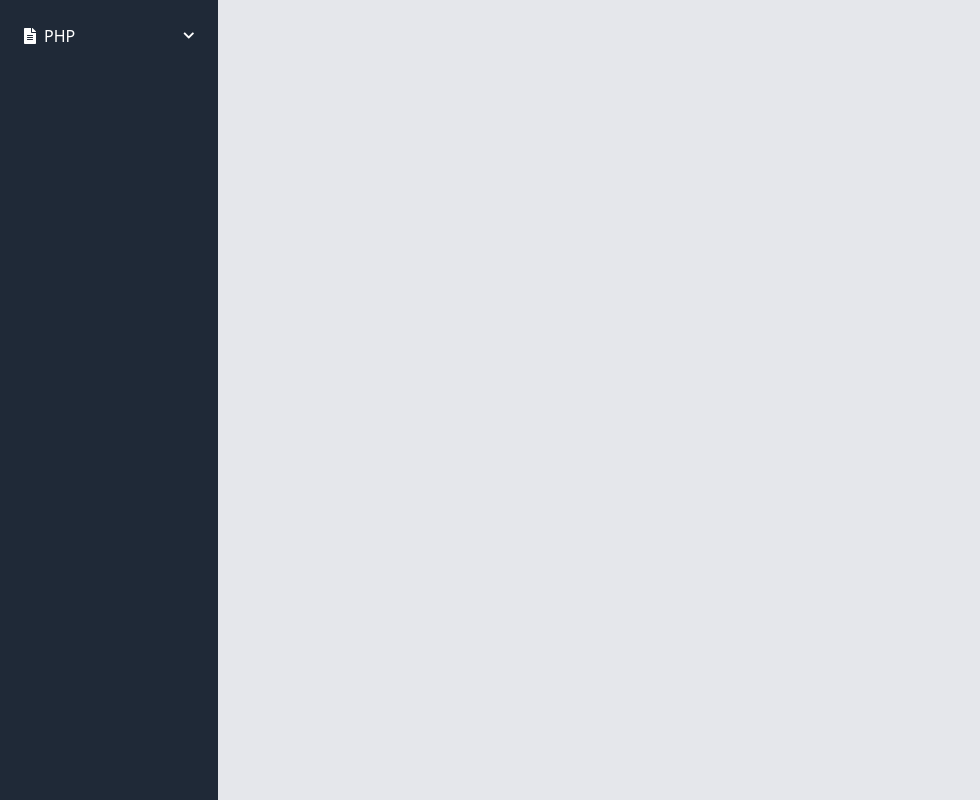
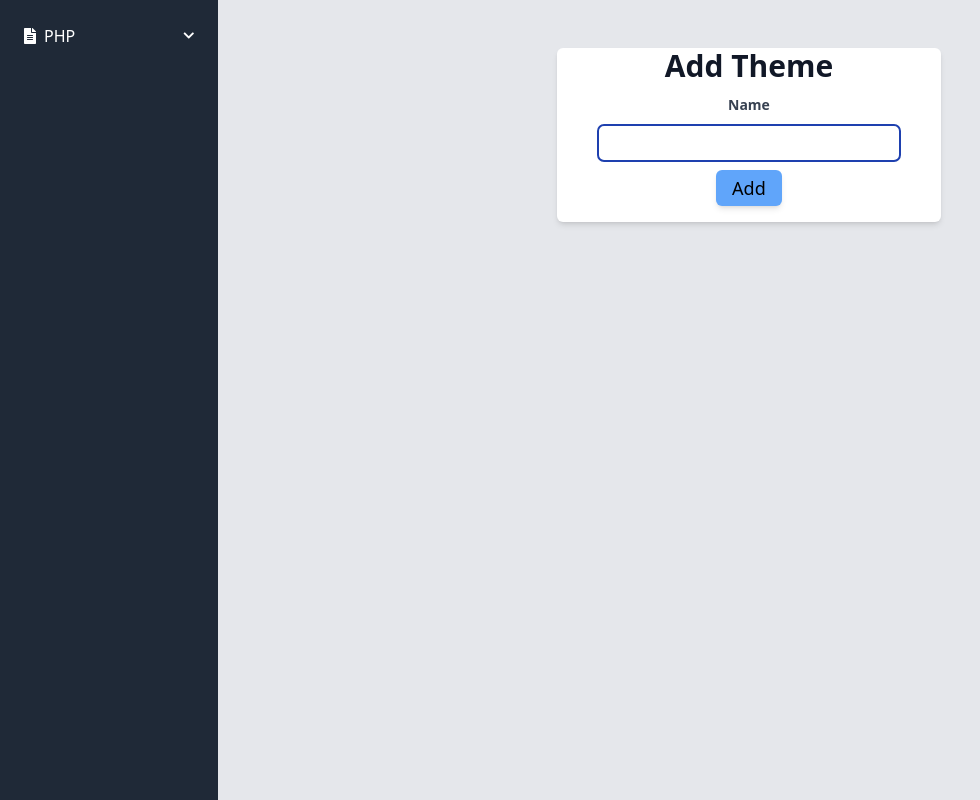
Before and after one commit to Leerlandais/school, a PHP site: template view/private/theme.addMain.html.twig in a window 1280 px wide. Shown: the part 60-860 px from the top of the page, without its empty margins (0-980 px from the left). Run offline with PHP 8.4, Linux system fonts and the light colour scheme; the template is opened without the code that fills it, so the values that code supplies are empty; some libraries are stand-ins or nearby versions.

Commit message:
added form for new theme

```diff
--- a/Controllers/AdminController.php
+++ b/Controllers/AdminController.php
@@ -10,9 +10,10 @@ class AdminController extends Abstract\AbstractController
     {
         global $sessionRole, $systemMessage;
         $this->checkPermissions("ROLE_ADMIN", $sessionRole);
+
         echo $this->twig->render('private/private.admin.html.twig', [
             "sessionRole" => $sessionRole,
-            "systemMessage" => $systemMessage
+            "systemMessage" => $systemMessage,
         ]);
     }
 }
--- a/view/private/private.admin.html.twig
+++ b/view/private/private.admin.html.twig
@@ -22,11 +22,11 @@
                             <button class="group h-12 px-6 border-2 border-gray-300 rounded-full transition duration-300
  hover:border-blue-400 focus:bg-blue-50 active:bg-blue-100">
                                 <span class="relative flex items-center space-x-4 justify-center">
-                                    <a href="?route=addSubTheme">
+                                    <a href="?route=addPage">
                                         <span class="block w-max font-semibold tracking-wide
                                                     text-gray-700 text-sm transition duration-300
                                                     group-hover:text-blue-600 sm:text-base">
-                                            Add Sub Theme
+                                            Add Page
                                         </span>
                                     </a>
                                 </span>
--- a/view/private/theme.addMain.html.twig
+++ b/view/private/theme.addMain.html.twig
@@ -1 +1,41 @@
 {% extends "template.html.twig" %}
+
+{% block title %}{{ parent() }} | Add Theme{% endblock %}
+
+{% block content %}
+    <div class="mb-5 mt-12">
+        <div class="container mx-auto max-w-sm shadow-md dark:shadow-white px-6 sm:px-10 bg-white dark:bg-gray-800 border-blue-400 rounded-md">
+            <div>
+                <h1 class="text-center text-2xl sm:text-3xl font-bold text-gray-900 dark:text-white">
+                    Add Theme
+                </h1>
+                <form action="" method="POST">
+                    <label>
+                        <input type="text" class="hidden" name="csrf:csrf_token" value="{{ csrfToken }}">
+                    </label>
+                    <div class="my-2">
+                        <label for="themeName"
+                               class="text-sm sm:text-md font-bold text-gray-700 dark:text-gray-300">
+                            Name
+                        </label>
+                        <input type="text"
+                               name="str:cat_title"
+                               class="block w-full border border-blue-400 outline-blue-800 px-2 py-2 text-sm sm:text-md rounded-md my-2 bg-white dark:bg-gray-700 text-gray-900 dark:text-white"
+                               id="themeName"
+                               autofocus
+                               required>
+                    </div>
+
+                    <div class="flex justify-center">
+                        <button class="px-4 py-1 bg-blue-400 rounded-md
+                            text-black text-sm sm:text-lg shadow-md mb-4"
+                                name="unset:addTheme"
+                                type="submit">
+                            Add
+                        </button>
+                    </div>
+                </form>
+            </div>
+        </div>
+    </div>
+{% endblock %}
```
Also changed, not shown: Controllers/MainThemeController.php (+6 -1 lines).
